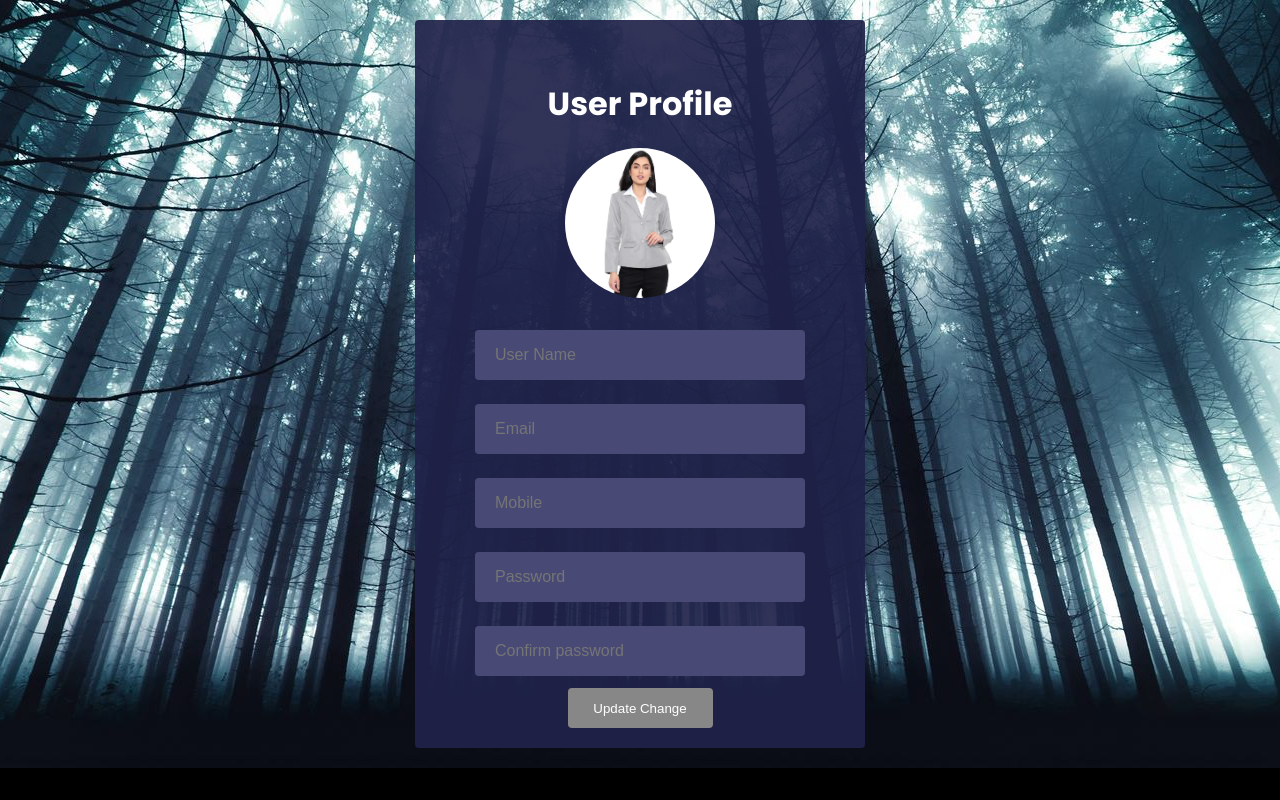
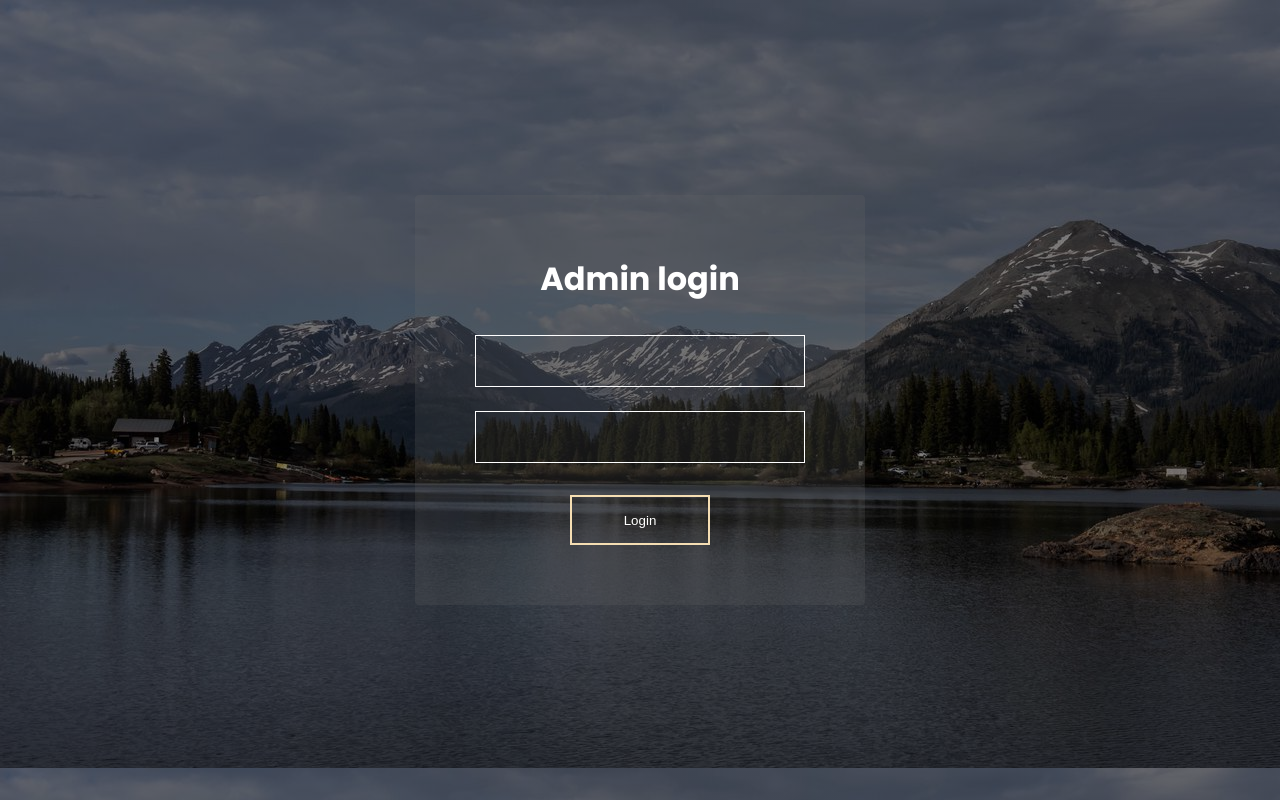
Before and after one commit to Minhaj199/React-crud, a React (Vite) app: page / in a window 1280 px wide. Built offline with nearby package versions, Linux system fonts and the light colour scheme.

Commit message:
admin login design completed

```diff
--- a/src/App.jsx
+++ b/src/App.jsx
@@ -4,6 +4,7 @@ import { Login } from './Pages/User/Login/Login'
 import { Navbar } from './Component/Navbar/Navbar'
 import { Home } from './Pages/User/Home/Home'
 import { Profile } from './Pages/User/Profile/Profile'
+import { AdLogin } from './Pages/Admin/Login/AdLogin'
 
 import './App.css'
 
@@ -13,7 +14,7 @@ function App() {
   return (
     <>
     {/* <Navbar/> */}
-    <Profile/>
+    <AdLogin/>
 
     </>
   )
--- a/src/Pages/Admin/Login/AdLogin.css
+++ b/src/Pages/Admin/Login/AdLogin.css
@@ -0,0 +1,44 @@
+.AdLogin{
+    height: 100vh;
+    padding: 20px 8%;
+    background-image:linear-gradient(#0000007e,#0000007e),url('/lake_mountains_landscape_1285583_1366x768.jpg') ;
+    display: flex;
+    justify-content: center;
+    align-items: center;
+}
+.form{
+    width: 100%;
+    max-width: 450px;
+    border-radius: 4px;
+    background-color: aqua;
+    background-color: rgba(107, 107, 107, 0.2);
+    padding: 60px;
+    display: flex;
+    flex-direction: column;
+    align-items: center;
+    justify-content: center;
+}
+.form h1{
+    margin-bottom: 20px;
+}
+.form input{
+    width: 100%;
+    height: 40px;
+    margin: 12px 0;
+    border: 1px solid;
+    outline: none;
+    background-color: rgba(214, 215, 246, 0);
+    padding: 25px 20px;
+    font-size: 16px;
+    color: white;
+
+}
+.form button{
+    width: 140px;
+    height: 50px;
+    background: transparent;
+    border: 2px solid wheat;
+    color: white;
+    margin-top: 20px;
+    cursor: pointer;
+}
--- a/src/Pages/Admin/Login/AdLogin.jsx
+++ b/src/Pages/Admin/Login/AdLogin.jsx
@@ -1,7 +1,16 @@
 import React from 'react'
+import './AdLogin.css'
 
 export const AdLogin = () => {
   return (
-    <div>AdLogin</div>
+    <div className='AdLogin'>
+
+      <div className="form">
+      <h1>Admin login</h1>
+        <input type="email" />
+        <input type="password" />
+        <button>Login</button>
+      </div>
+    </div>
   )
 }
--- a/src/Pages/User/Login/Login.css
+++ b/src/Pages/User/Login/Login.css
@@ -3,7 +3,6 @@
     padding: 20px 8%;
 
     background-image: linear-gradient(#0000007e,#0000007e), url('/mountains_rocks_stones_1285735_1366x768.jpg');
-
     display: flex;
     justify-content: center;
     align-items: center;
@@ -17,6 +16,7 @@
     padding-left: 60px;
     padding-right: 60px;
     flex-direction: column;
+    margin: auto;
 
 
 }
@@ -40,6 +40,7 @@
     padding: 25px 20px;
     font-size: 16px;
     font-weight: 500;
+
 }
 .login-form input::placeholder{
     font-size: 16px;
```
Also changed, not shown: public/lake_mountains_landscape_1285583_1366x768.jpg (added).
